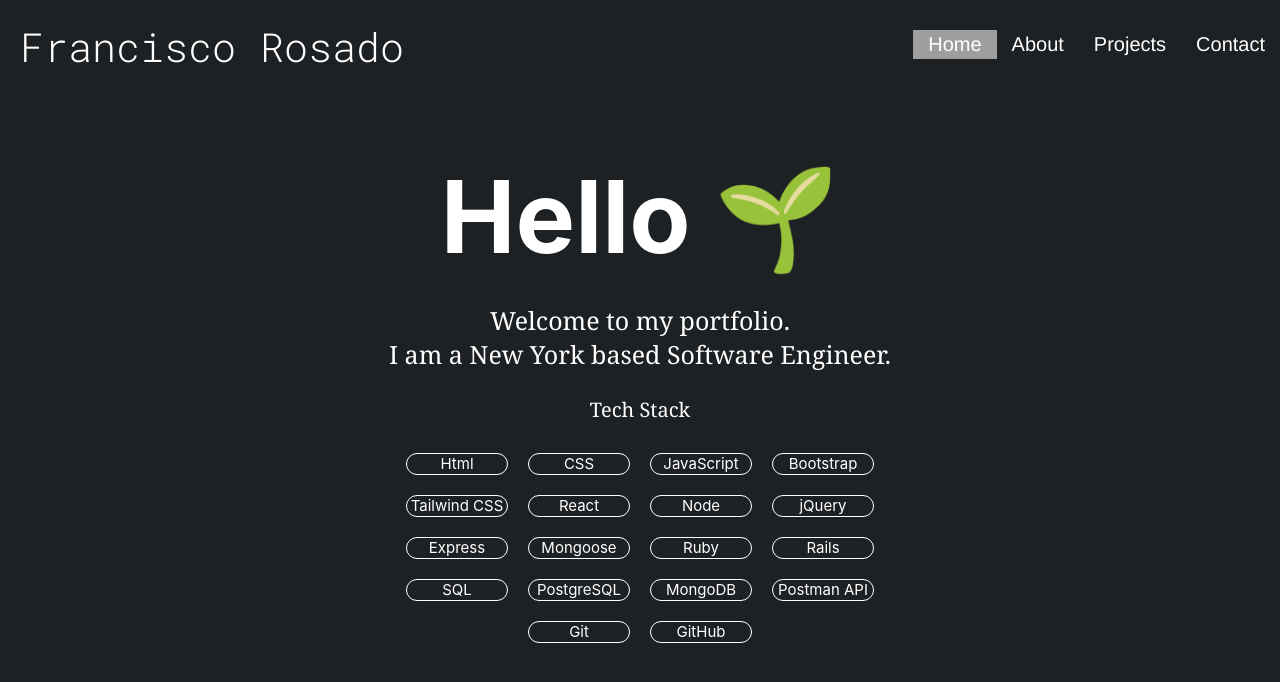
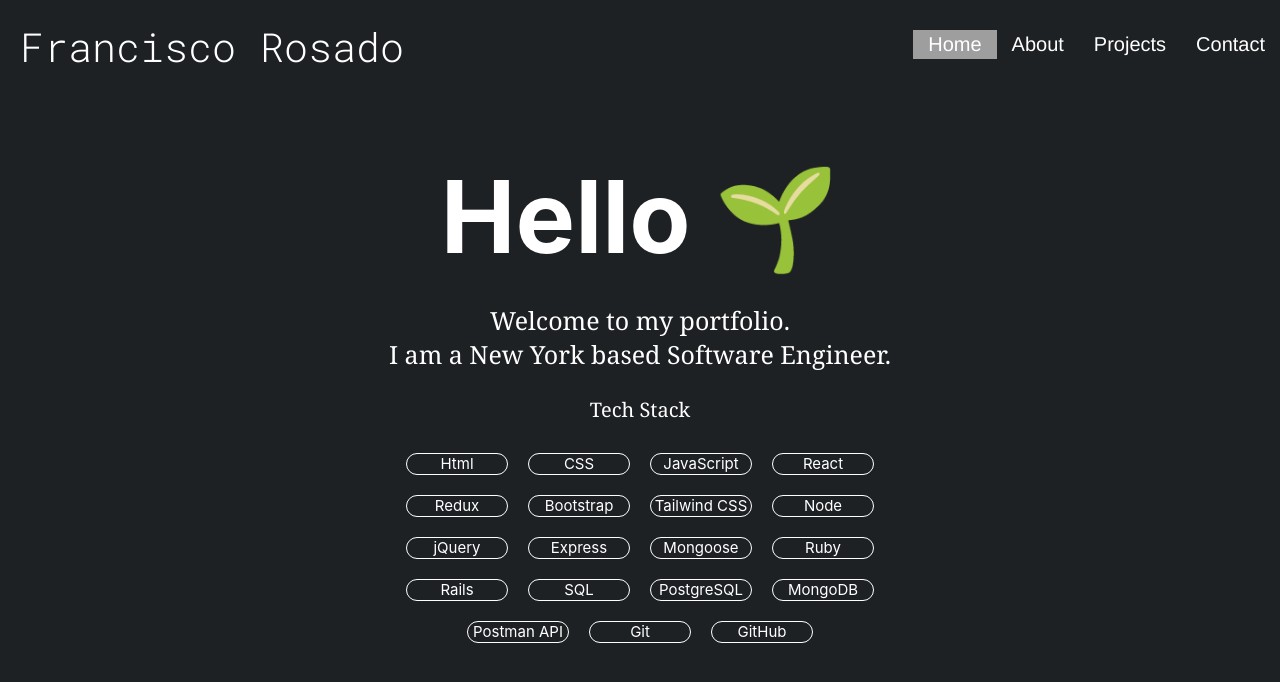
Before and after one commit to francisco-rosado-dev/portfolio, a React (Create React App) app in the folder client/: page / in a window 1280 px wide. Shown: the top 682 px of the page. Built offline with nearby package versions, Linux system fonts and the light colour scheme; grey boxes are pictures that could not be loaded.

Commit message:
Updated Information

```diff
--- a/client/src/screens/about/About.jsx
+++ b/client/src/screens/about/About.jsx
@@ -4,8 +4,8 @@ function About() {
   return (
     <div>
       <div className="about">
-        <img src="https://media-exp1.licdn.com/dms/image/C4E03AQGUaQmnEbo8xw/profile-displayphoto-shrink_800_800/0/1643925148868?e=1650499200&v=beta&t=P8jlY3_IR1apbqRWASbtr10rgZ2BXdxItk-byzX0efM" className="profileImage" alt="" />
-        <p className="description">From working in kitchens across NYC to coding web development projects, I have always been focused on finding innovative and creative ways to solve problems. As a software engineer, I look forward to bringing my open mindedness, adaptability, and willingness to accept any challenge to a future team focused on making an impact in the industry. </p>
+        <img src="https://media-exp1.licdn.com/dms/image/C4E03AQGUaQmnEbo8xw/profile-displayphoto-shrink_800_800/0/1643925148868?e=1657756800&v=beta&t=Ezkf7dawSNJhL54CIA2_MH4CoE5pdwmcKq3HXiNh9vQ" className="profileImage" alt="" />
+        <p className="description">With a background in customer service, hospitality, and administration, I have always focused on finding innovative and creative ways to solve problems. I look forward to bringing my open-mindedness, empathy, curiosity, and willingness to accept any challenge to a future team focused on making an impact.</p>
       </div>
       <a target="_blank" rel="noreferrer" href="https://drive.google.com/file/d/106oTXxC6SiKXVaFzJJyS2VJHRJ6f9Gc_/view?usp=sharing"><button type="button" className="resume">Resume</button></a>
 
--- a/client/src/screens/home/Home.jsx
+++ b/client/src/screens/home/Home.jsx
@@ -10,9 +10,10 @@ function Home() {
         <li className="stackItem">Html</li>
         <li className="stackItem">CSS</li>
         <li className="stackItem">JavaScript</li>
+        <li className="stackItem">React</li>
+        <li className="stackItem">Redux</li>
         <li className="stackItem">Bootstrap</li>
         <li className="stackItem">Tailwind CSS</li>
-        <li className="stackItem">React</li>
         <li className="stackItem">Node</li>
         <li className="stackItem">jQuery</li>
         <li className="stackItem">Express</li>
```
